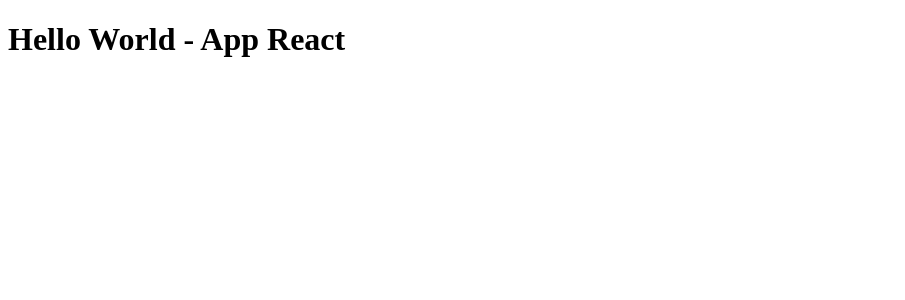
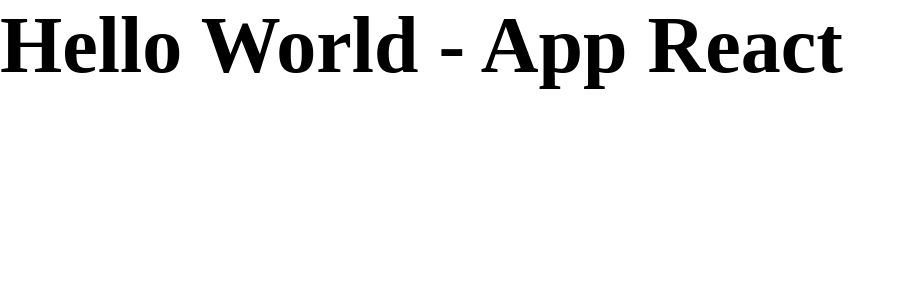
Before and after one commit to arkanael/github-explorer, a React app: page / in a window 1280 px wide. Shown: the top 300 px of the page, without its empty margins (0-905 px from the left). Built offline with nearby package versions, Linux system fonts and the light colour scheme.

Commit message:
Adcionado o SASS

```diff
--- a/src/App.jsx
+++ b/src/App.jsx
@@ -1,3 +1,4 @@
+import "./styles/global.scss";
 export function App(){
       return <h1>Hello World - App React</h1>
 }
--- /dev/null
+++ b/src/styles/global.scss
@@ -0,0 +1,13 @@
+* {
+    margin : 0;
+    padding : 0;
+    box-sizing : border-box;
+}
+
+body{
+
+      font: Arial, Helvetica, sans-serif;
+      h1{
+          font-size: 80px
+      }
+}
--- a/webpack.config.js
+++ b/webpack.config.js
@@ -1,9 +1,11 @@
 const path = require("path");
 const HtmlWebpackPlugin = require("html-webpack-plugin");
 
+const isDevelopment = process.env.NODE_ENV !== "production";
+
 module.exports = {
-  mode: "development",
-  devtool: 'eval-source-map',
+  mode: isDevelopment ? "development" : "production",
+  devtool: isDevelopment ? "eval-source-map" : "source-map",
   entry: path.resolve(__dirname, "src", "index.jsx"),
   output: {
     path: path.join(__dirname, "dist"),
@@ -12,13 +14,13 @@
   resolve: {
     extensions: [".js", ".jsx"],
   },
-  devServer:{
-     static: path.join(__dirname, "public"),
+  devServer: {
+    static: path.join(__dirname, "public"),
   },
-  plugins:[
+  plugins: [
     new HtmlWebpackPlugin({
       template: path.resolve(__dirname, "public", "index.html"),
-    })
+    }),
   ],
   module: {
     rules: [
@@ -27,6 +29,11 @@
         exclude: /node_modules/,
         use: "babel-loader",
       },
+      {
+        test: /\.scss$/,
+        exclude: /node_modules/,
+        use: ["style-loader","css-loader", "sass-loader"],
+      },
     ],
   },
 };
```
Also changed, not shown: package.json (+10 -1 lines).
